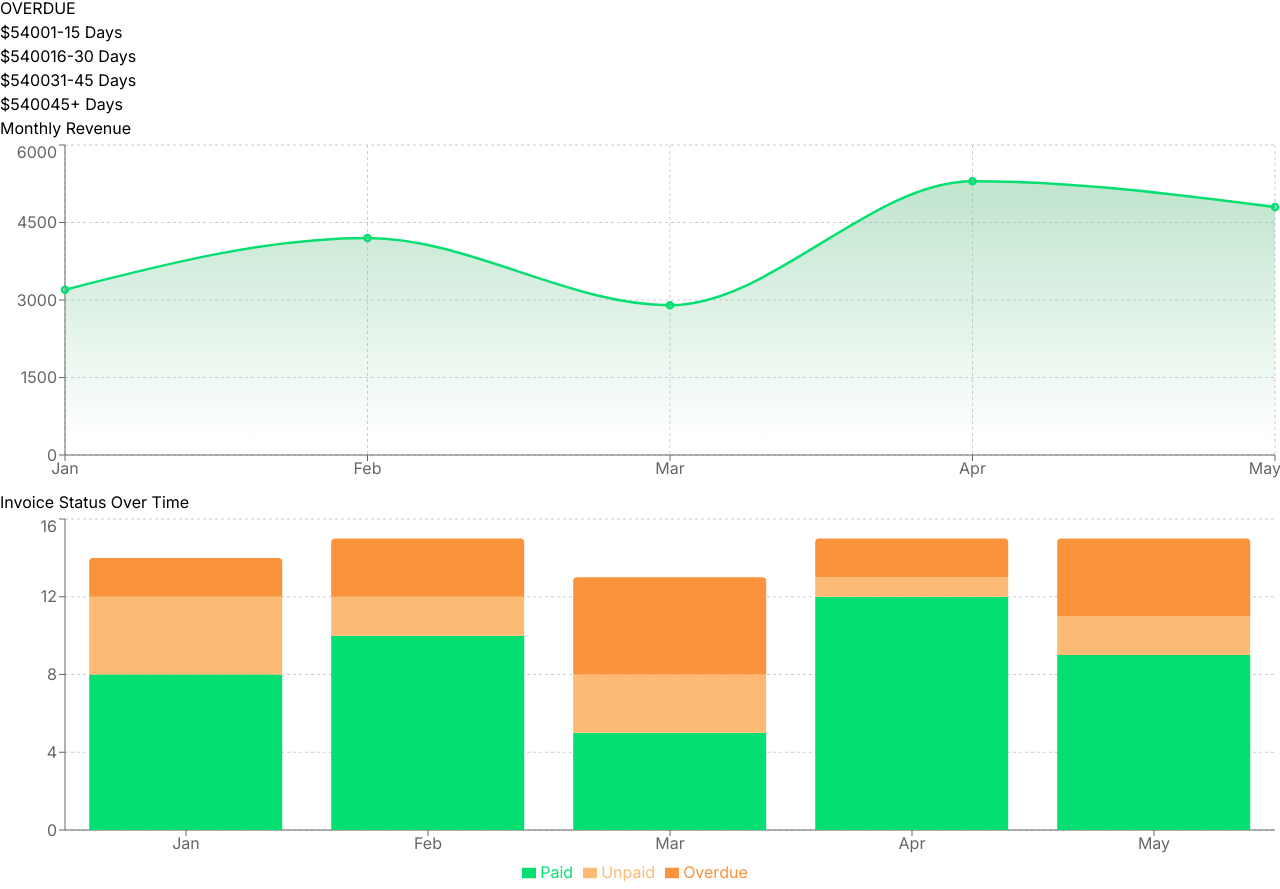
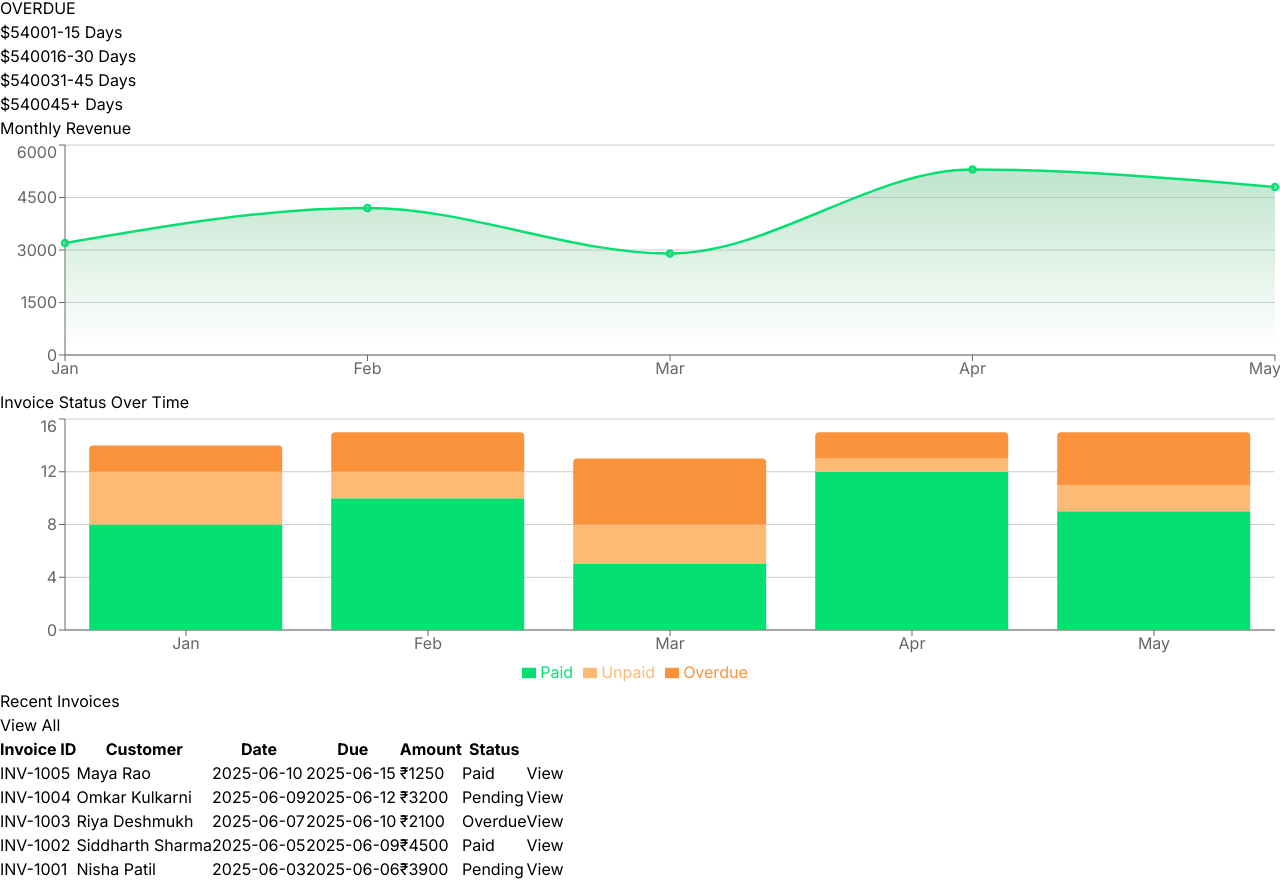
Before and after one commit to siddhant-afk/QuickTab, a React (Vite) app in the folder client/: page / in a window 1280 px wide. Shown: the part 453-1342 px from the top of the page. Built offline with nearby package versions, Linux system fonts and the light colour scheme.

Commit message:
Add recent invoices table

```diff
--- a/client/src/components/InvoiceStatusChart.jsx
+++ b/client/src/components/InvoiceStatusChart.jsx
@@ -21,9 +21,9 @@ const InvoiceStatusChart = () => {
   return (
     <div className="w-full p-4">
       <h3 className="text-lg ps-11 mb-5">Invoice Status Over Time</h3>
-      <ResponsiveContainer width="100%" height={375}>
+      <ResponsiveContainer width="100%" height={275}>
         <BarChart data={data}>
-          <CartesianGrid strokeDasharray="3 3" vertical={false} />
+          <CartesianGrid vertical={false} />
           <XAxis dataKey="month" />
           <YAxis allowDecimals={false} />
           <Tooltip />
--- /dev/null
+++ b/client/src/components/RecentInvoices.jsx
@@ -0,0 +1,110 @@
+const recentInvoices = [
+  {
+    id: "INV-1005",
+    customer: "Maya Rao",
+    date: "2025-06-10",
+    due: "2025-06-15",
+    amount: 1250,
+    status: "Paid",
+  },
+  {
+    id: "INV-1004",
+    customer: "Omkar Kulkarni",
+    date: "2025-06-09",
+    due: "2025-06-12",
+    amount: 3200,
+    status: "Pending",
+  },
+  {
+    id: "INV-1003",
+    customer: "Riya Deshmukh",
+    date: "2025-06-07",
+    due: "2025-06-10",
+    amount: 2100,
+    status: "Overdue",
+  },
+  {
+    id: "INV-1002",
+    customer: "Siddharth Sharma",
+    date: "2025-06-05",
+    due: "2025-06-09",
+    amount: 4500,
+    status: "Paid",
+  },
+  {
+    id: "INV-1001",
+    customer: "Nisha Patil",
+    date: "2025-06-03",
+    due: "2025-06-06",
+    amount: 3900,
+    status: "Pending",
+  },
+];
+
+function getStatusClasses(status) {
+  switch (status) {
+    case "Paid":
+      return "bg-green-100 text-green-700";
+    case "Pending":
+      return "bg-orange-100 text-orange-700";
+    case "Overdue":
+      return "bg-red-100 text-red-700";
+    default:
+      return "";
+  }
+}
+
+const RecentInvoices = () => {
+  return (
+    <div className="p-4">
+      <div className="flex items-center justify-between mb-4">
+        <h2 className="text-lg font-semibold">Recent Invoices</h2>
+        <button className="text-sm text-slate-600 hover:underline">
+          View All
+        </button>
+      </div>
+      <div className="overflow-x-auto">
+        <table className="min-w-full text-sm text-left">
+          <thead>
+            <tr className="text-gray-600">
+              <th className="px-4 py-2">Invoice ID</th>
+              <th className="px-4 py-2">Customer</th>
+              <th className="px-4 py-2">Date</th>
+              <th className="px-4 py-2">Due</th>
+              <th className="px-4 py-2">Amount</th>
+              <th className="px-4 py-2">Status</th>
+              <th className="px-4 py-2"></th>
+            </tr>
+          </thead>
+          <tbody>
+            {recentInvoices.map((invoice) => (
+              <tr key={invoice.id} className=" hover:bg-gray-50">
+                <td className="px-4 py-4 font-medium">{invoice.id}</td>
+                <td className="px-4 py-4">{invoice.customer}</td>
+                <td className="px-4 py-4">{invoice.date}</td>
+                <td className="px-4 py-4">{invoice.due}</td>
+                <td className="px-4 py-4">₹{invoice.amount}</td>
+                <td className="px-4 py-4">
+                  <span
+                    className={`px-2 py-1 rounded-lg text-xs font-medium ${getStatusClasses(
+                      invoice.status
+                    )}`}
+                  >
+                    {invoice.status}
+                  </span>
+                </td>
+                <td className="px-4 py-2 text-right">
+                  <button className="text-blue-600 hover:underline text-sm">
+                    View
+                  </button>
+                </td>
+              </tr>
+            ))}
+          </tbody>
+        </table>
+      </div>
+    </div>
+  );
+};
+
+export default RecentInvoices;
--- a/client/src/components/RevenueChart.jsx
+++ b/client/src/components/RevenueChart.jsx
@@ -19,8 +19,8 @@ const data = [
 const RevenueChart = () => {
   return (
     <div className="w-full  p-4 ">
-      <h3 className="text-lg mb-5 ps-4">Monthly Revenue</h3>
-      <ResponsiveContainer width="100%" height={350}>
+      <h3 className="text-lg mb-5 ps-0">Monthly Revenue</h3>
+      <ResponsiveContainer width="100%" height={250}>
         <AreaChart data={data}>
           <defs>
             <linearGradient id="green" x1="0" y1="0" x2="0" y2="1">
@@ -28,7 +28,7 @@ const RevenueChart = () => {
               <stop offset="95%" stopColor="#82ca9d" stopOpacity={0} />
             </linearGradient>
           </defs>
-          <CartesianGrid strokeDasharray="3 3" />
+          <CartesianGrid vertical={false} />
           <XAxis dataKey="month" />
           <YAxis />
           <Tooltip />
--- a/client/src/components/Sidebar.jsx
+++ b/client/src/components/Sidebar.jsx
@@ -149,7 +149,7 @@ const Sidebar = () => {
               <path d="M4 18v3" />
               <path d="M8 14v7" />
             </svg>
-            Reports
+            Reports AI
           </li>
         </ul>
       </div>
--- a/client/src/index.css
+++ b/client/src/index.css
@@ -33,9 +33,9 @@
 }
 
 .nav-item:hover {
-  @apply bg-orange-100 text-orange-600 rounded-lg;
+  @apply bg-slate-200 text-slate-600 rounded-lg;
 }
 
 .nav-item.active {
-  @apply bg-orange-100 text-orange-600 rounded-lg;
+  @apply bg-slate-200 text-slate-600 rounded-lg;
 }
--- a/client/src/pages/DashboardPage.jsx
+++ b/client/src/pages/DashboardPage.jsx
@@ -1,5 +1,6 @@
 import InvoiceStatusChart from "../components/InvoiceStatusChart";
 import Receivables from "../components/Receivables";
+import RecentInvoices from "../components/RecentInvoices";
 import RevenueChart from "../components/RevenueChart";
 
 const DashboardPage = () => {
@@ -9,9 +10,13 @@ const DashboardPage = () => {
 
       <Receivables />
 
-      <div className="dashboard-charts-container flex gap-5">
+      <div className="dashboard-charts-container flex gap-5 mt-10 ">
         <RevenueChart />
         <InvoiceStatusChart />
+      </div>
+
+      <div className="recent-invoices">
+        <RecentInvoices />
       </div>
     </section>
   );
```
